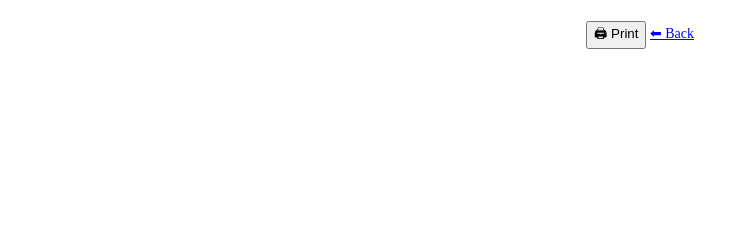
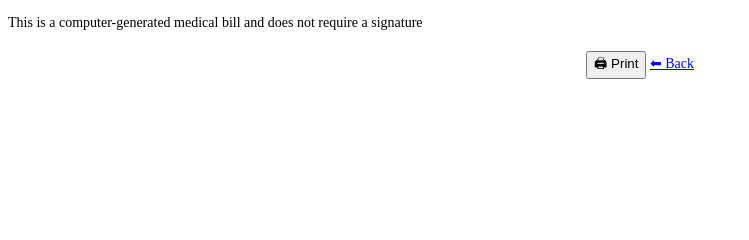
Before and after one commit to hadalbees/AyurkendraManagement, a Django app: template billingmgmt/templates/billingmgmt/print_therapybill.html in a window 1280 px wide. Shown: the part 342-582 px from the top of the page, without its empty margins (0-749 px from the left). Run offline with Django 5.2, Linux system fonts and the light colour scheme; the template is opened without the code that fills it, so the values that code supplies are empty; the visitor is signed in with stand-in values (Sample User, id 1).

Commit message:
Update print_therapybill.html

```diff
--- a/billingmgmt/templates/billingmgmt/print_therapybill.html
+++ b/billingmgmt/templates/billingmgmt/print_therapybill.html
@@ -135,7 +135,10 @@ th { background:#f2f2f2; }
 <p class="right">
   Payment Status: {{ bill.payment_status }}
 </p>
-
+<!-- ================= FOOTER ================= -->
+<div class="footer">
+  This is a computer-generated medical bill and does not require a signature
+</div>
 <!-- ================= ACTION ================= -->
 <div class="no-print">
   <button onclick="window.print()">🖨 Print</button>
```
